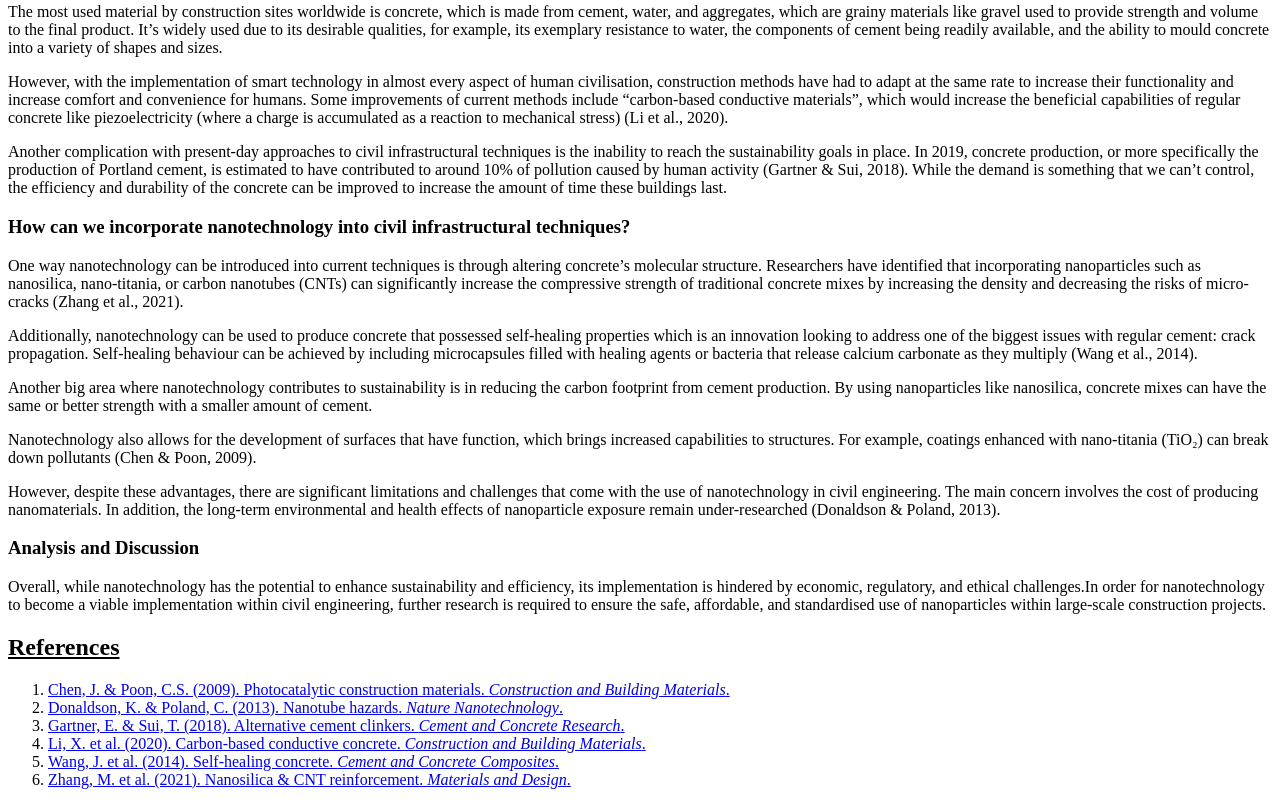
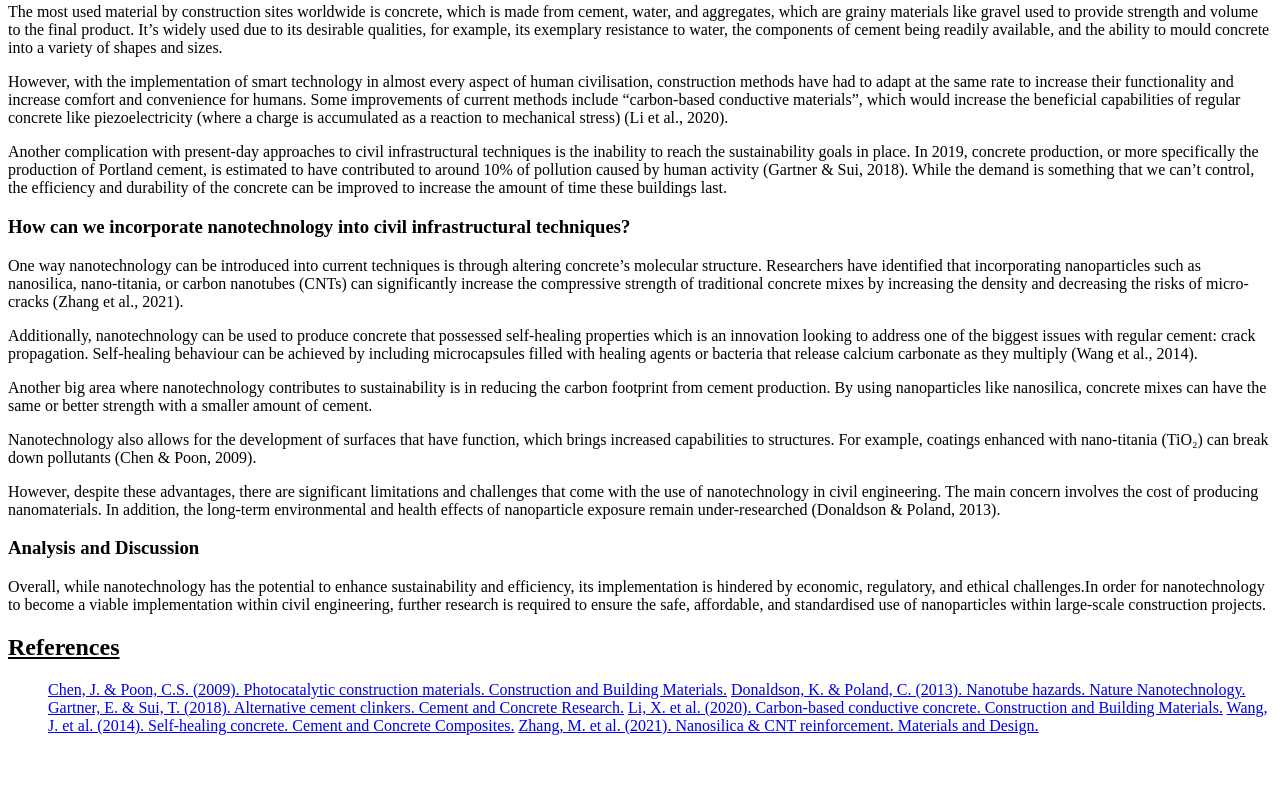
Before and after one commit to siham-uni/FY6919631, a plain HTML site: page index.htm in a window 1280 px wide. Shown: the part 1057-1862 px from the top of the page. After the commit the page ends 1808 px from the top, so only its background shows below. Drawn offline with Linux system fonts and the light colour scheme; a script that the page names is missing.

Commit message:
Update index.htm

```diff
--- a/index.htm
+++ b/index.htm
@@ -173,12 +173,12 @@ Overall, while nanotechnology has the potential to enhance sustainability and ef
 
 <h2 id="references"><u>References</u></h2>
 <ol>
-  <li><a href="https://doi.org/10.1016/j.buildenv.2009.01.002" target="_blank">Chen, J. & Poon, C.S. (2009). Photocatalytic construction materials. <i>Construction and Building Materials</i>.</a></li>
-  <li><a href="https://doi.org/10.1038/nnano.2009.327" target="_blank">Donaldson, K. & Poland, C. (2013). Nanotube hazards. <i>Nature Nanotechnology</i>.</a></li>
-  <li><a href="https://doi.org/10.1016/j.cemconres.2017.02.002" target="_blank">Gartner, E. & Sui, T. (2018). Alternative cement clinkers. <i>Cement and Concrete Research</i>.</a></li>
-  <li><a href="https://doi.org/10.1016/j.conbuildmat.2014.06.018" target="_blank">Li, X. et al. (2020). Carbon-based conductive concrete. <i>Construction and Building Materials</i>.</a></li>
-  <li><a href="https://doi.org/10.1016/j.cemconcomp.2014.07.014" target="_blank">Wang, J. et al. (2014). Self-healing concrete. <i>Cement and Concrete Composites</i>.</a></li>
-  <li><a href="https://doi.org/10.1016/j.matdes.2021.109732" target="_blank">Zhang, M. et al. (2021). Nanosilica & CNT reinforcement. <i>Materials and Design</i>.</a></li>
+<a href="https://doi.org/10.1016/j.buildenv.2009.01.002" target="_blank">Chen, J. & Poon, C.S. (2009). Photocatalytic construction materials. Construction and Building Materials.</a>
+  <a href="https://doi.org/10.1038/nnano.2009.327" target="_blank">Donaldson, K. & Poland, C. (2013). Nanotube hazards. Nature Nanotechnology.</a>
+  <a href="https://doi.org/10.1016/j.cemconres.2017.02.002" target="_blank">Gartner, E. & Sui, T. (2018). Alternative cement clinkers. Cement and Concrete Research.</a>
+  <a href="https://doi.org/10.1016/j.conbuildmat.2014.06.018" target="_blank">Li, X. et al. (2020). Carbon-based conductive concrete. Construction and Building Materials.</a>
+  <a href="https://doi.org/10.1016/j.cemconcomp.2014.07.014" target="_blank">Wang, J. et al. (2014). Self-healing concrete. Cement and Concrete Composites.</a>
+  <a href="https://doi.org/10.1016/j.matdes.2021.109732" target="_blank">Zhang, M. et al. (2021). Nanosilica & CNT reinforcement. Materials and Design.</a>
 </ol>
 
 <script src="script.js"></script>
```
